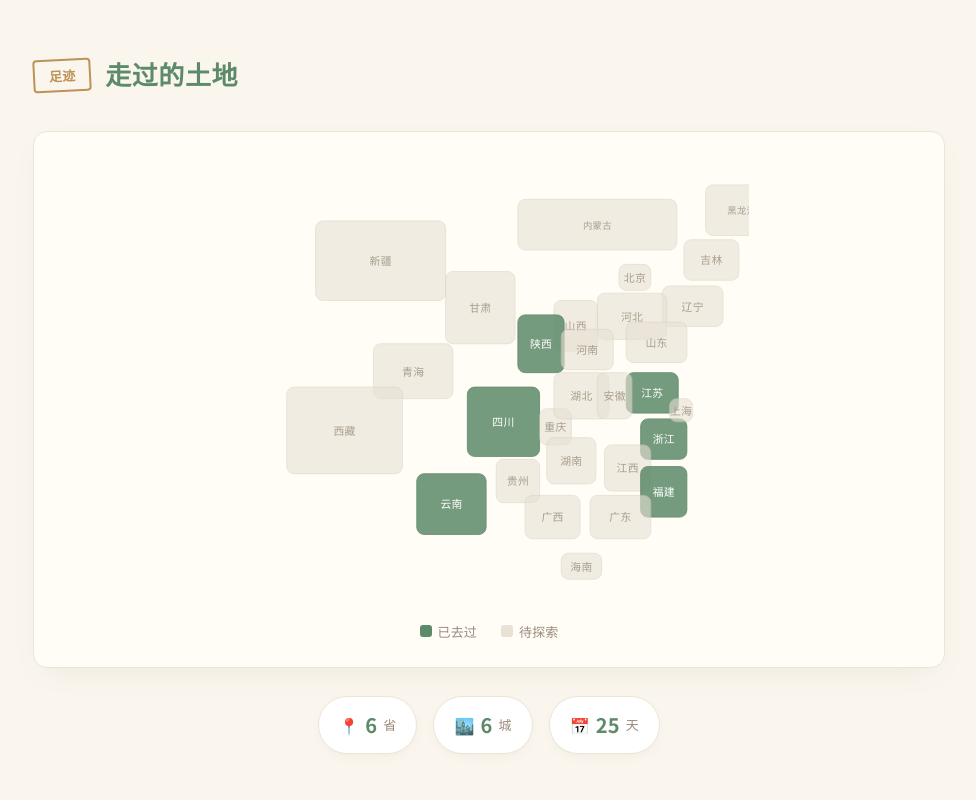
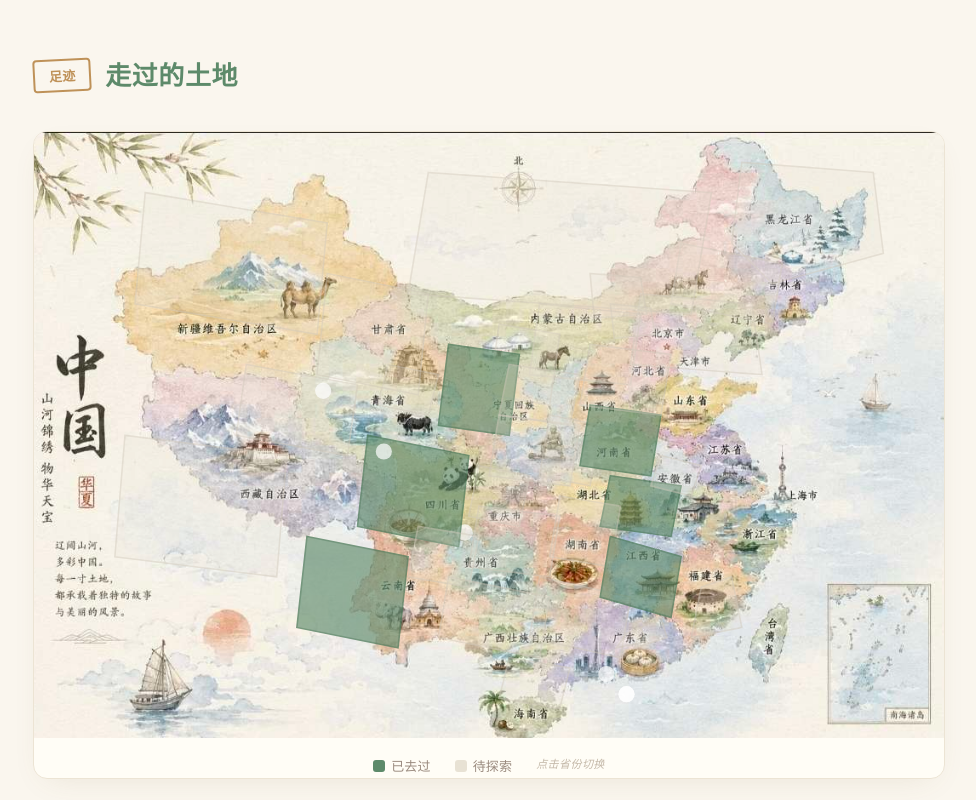
Before and after one commit to lujunling1230/xiaolu-web, a React (Vite) app: page /toolbox/travel in a window 1280 px wide. Shown: the part 420-1220 px from the top of the page, without its empty margins (151-1127 px from the left). Built offline with nearby package versions, Linux system fonts and the light colour scheme; grey boxes are pictures that could not be loaded.

Commit message:
feat: 足迹地图改为水彩中国地图背景+SVG点击省份切换去过/未去过

```diff
--- a/src/pages/toolbox/TravelPage.tsx
+++ b/src/pages/toolbox/TravelPage.tsx
@@ -318,71 +318,78 @@ function getProvinceByCity(cityName: string): string | null {
 }
 
 /* ============================================================
-   省份数据（基础布局 + 动态计算 visited / count）
+   交互式中国地图（基于手绘水彩背景 + SVG 多边形点击区域）
    ============================================================ */
-interface ProvinceBlock {
+interface ProvinceArea {
   name: string;
-  x: number;
-  y: number;
-  w: number;
-  h: number;
+  /** SVG 多边形路径坐标 */
+  path: string;
+  /** 是否去过（根据有记录的城市判断） */
   visited: boolean;
+  /** 去过的城市数量 */
   count: number;
 }
 
-/* 省份基础布局（不含 visited / count，由 cities 动态计算） */
-const PROVINCE_LAYOUTS: Omit<ProvinceBlock, "visited" | "count">[] = [
-  { name: "黑龙江", x: 330, y: 20, w: 50, h: 35 },
-  { name: "吉林", x: 315, y: 58, w: 38, h: 28 },
-  { name: "辽宁", x: 300, y: 90, w: 42, h: 28 },
-  { name: "内蒙古", x: 200, y: 30, w: 110, h: 35 },
-  { name: "北京", x: 270, y: 75, w: 22, h: 18 },
-  { name: "河北", x: 255, y: 95, w: 48, h: 32 },
-  { name: "山西", x: 225, y: 100, w: 30, h: 35 },
-  { name: "新疆", x: 60, y: 45, w: 90, h: 55 },
-  { name: "甘肃", x: 150, y: 80, w: 48, h: 50 },
-  { name: "陕西", x: 200, y: 110, w: 32, h: 40 },
-  { name: "青海", x: 100, y: 130, w: 55, h: 38 },
-  { name: "西藏", x: 40, y: 160, w: 80, h: 60 },
-  { name: "四川", x: 165, y: 160, w: 50, h: 48 },
-  { name: "重庆", x: 215, y: 175, w: 22, h: 25 },
-  { name: "云南", x: 130, y: 220, w: 48, h: 42 },
-  { name: "贵州", x: 185, y: 210, w: 30, h: 30 },
-  { name: "湖北", x: 225, y: 150, w: 38, h: 32 },
-  { name: "河南", x: 230, y: 120, w: 36, h: 28 },
-  { name: "山东", x: 275, y: 115, w: 42, h: 28 },
-  { name: "江苏", x: 275, y: 150, w: 36, h: 28 },
-  { name: "安徽", x: 255, y: 150, w: 24, h: 32 },
-  { name: "浙江", x: 285, y: 182, w: 32, h: 28 },
-  { name: "上海", x: 305, y: 168, w: 16, h: 16 },
-  { name: "江西", x: 260, y: 200, w: 32, h: 32 },
-  { name: "湖南", x: 220, y: 195, w: 34, h: 32 },
-  { name: "福建", x: 285, y: 215, w: 32, h: 35 },
-  { name: "广东", x: 250, y: 235, w: 42, h: 30 },
-  { name: "广西", x: 205, y: 235, w: 38, h: 30 },
-  { name: "海南", x: 230, y: 275, w: 28, h: 18 },
+// 基于水彩中国地图手动提取的主要省份轮廓区域
+const PROVINCE_PATHS: Omit<ProvinceArea, "visited" | "count">[] = [
+  { name: "黑龙江", path: "M 335 15 L 400 20 L 405 60 L 350 75 L 330 55 Z" },
+  { name: "吉林", path: "M 305 55 L 355 65 L 350 95 L 300 85 Z" },
+  { name: "辽宁", path: "M 285 80 L 340 85 L 345 120 L 280 115 Z" },
+  { name: "内蒙古", path: "M 180 20 L 320 30 L 310 90 L 170 80 Z" },
+  { name: "北京", path: "M 260 70 L 285 72 L 288 90 L 262 92 Z" },
+  { name: "天津", path: "M 270 85 L 290 87 L 292 100 L 272 102 Z" },
+  { name: "河北", path: "M 235 85 L 285 90 L 280 125 L 230 120 Z" },
+  { name: "山西", path: "M 215 95 L 245 100 L 240 135 L 210 130 Z" },
+  { name: "陕西", path: "M 190 105 L 225 110 L 220 150 L 185 145 Z" },
+  { name: "宁夏", path: "M 160 115 L 185 120 L 180 140 L 155 135 Z" },
+  { name: "甘肃", path: "M 130 70 L 180 80 L 175 130 L 125 120 Z" },
+  { name: "青海", path: "M 90 115 L 145 125 L 140 160 L 85 150 Z" },
+  { name: "新疆", path: "M 40 30 L 130 45 L 125 100 L 35 85 Z" },
+  { name: "西藏", path: "M 30 150 L 110 160 L 105 220 L 25 210 Z" },
+  { name: "四川", path: "M 150 150 L 200 160 L 195 205 L 145 195 Z" },
+  { name: "重庆", path: "M 205 165 L 230 170 L 225 195 L 200 190 Z" },
+  { name: "贵州", path: "M 175 195 L 205 200 L 200 225 L 170 220 Z" },
+  { name: "云南", path: "M 120 200 L 170 210 L 165 255 L 115 245 Z" },
+  { name: "广西", path: "M 190 220 L 240 230 L 235 260 L 185 250 Z" },
+  { name: "广东", path: "M 235 220 L 280 230 L 275 260 L 230 250 Z" },
+  { name: "海南", path: "M 220 260 L 250 265 L 245 285 L 215 280 Z" },
+  { name: "湖南", path: "M 205 185 L 245 190 L 240 220 L 200 215 Z" },
+  { name: "湖北", path: "M 215 140 L 255 145 L 250 175 L 210 170 Z" },
+  { name: "河南", path: "M 220 115 L 255 120 L 250 145 L 215 140 Z" },
+  { name: "安徽", path: "M 240 140 L 265 145 L 260 175 L 235 170 Z" },
+  { name: "江苏", path: "M 260 135 L 295 140 L 290 170 L 255 165 Z" },
+  { name: "山东", path: "M 260 105 L 300 110 L 295 140 L 255 135 Z" },
+  { name: "浙江", path: "M 270 170 L 305 175 L 300 200 L 265 195 Z" },
+  { name: "上海", path: "M 295 160 L 315 165 L 310 180 L 290 175 Z" },
+  { name: "江西", path: "M 245 180 L 275 185 L 270 215 L 240 210 Z" },
+  { name: "福建", path: "M 270 200 L 305 210 L 300 240 L 265 230 Z" },
+  { name: "台湾", path: "M 315 225 L 330 220 L 335 245 L 310 250 Z" },
+  { name: "香港", path: "M 285 245 L 295 240 L 298 250 L 282 255 Z" },
+  { name: "澳门", path: "M 278 248 L 285 245 L 288 252 L 273 255 Z" },
 ];
 
 /** 根据 cities 动态计算每个省份的 visited 和 count */
-function computeProvinceStats(cities: City[]): ProvinceBlock[] {
+function computeProvinceStats(cities: City[]): ProvinceArea[] {
   const counts: Record<string, number> = {};
   for (const c of cities) {
     const prov = c.province?.trim();
     if (!prov) continue;
     counts[prov] = (counts[prov] || 0) + 1;
   }
-  return PROVINCE_LAYOUTS.map((p) => ({
+  return PROVINCE_PATHS.map((p) => ({
     ...p,
     visited: (counts[p.name] || 0) > 0,
     count: counts[p.name] || 0,
   }));
 }
 
-const MAP_W = 360;
-const MAP_H = 310;
+const MAP_VIEWBOX_W = 420;
+const MAP_VIEWBOX_H = 300;
 
-const VISITED_GREEN = "#5d8a6a";
-const UNVISITED_GRAY = "#e8e2d4";
+const VISITED_OVERLAY = "rgba(93, 138, 106, 0.85)";
+const UNVISITED_OVERLAY = "rgba(232, 226, 212, 0.45)";
+const VISITED_STROKE = "#4d7a5a";
+const UNVISITED_STROKE = "#d4ccbe";
 
 /* ============================================================
    空城市模板（用于新增）
@@ -405,20 +412,39 @@ const BLANK_CITY = (): City => ({
    ============================================================ */
 const TravelPage: React.FC = () => {
   const [cities, setCities] = useState<City[]>(loadCities);
-  const [hovered, setHovered] = useState<ProvinceBlock | null>(null);
+  const [hovered, setHovered] = useState<ProvinceArea | null>(null);
   const [tooltipPos, setTooltipPos] = useState({ x: 0, y: 0 });
   const [activeCity, setActiveCity] = useState<City | null>(null);
   const [editingCity, setEditingCity] = useState<City | null>(null);
   const [hoverCardId, setHoverCardId] = useState<number | null>(null);
   const [toast, setToast] = useState<string | null>(null);
+  /* 手动标记去过/未去过的省份（点击切换），持久化到 localStorage */
+  const [manualVisited, setManualVisited] = useState<Set<string>>(() => {
+    try {
+      const raw = localStorage.getItem("travel_manual_visited");
+      return raw ? new Set<string>(JSON.parse(raw)) : new Set<string>();
+    } catch { return new Set<string>(); }
+  });
 
   const isNew = useMemo(() => editingCity ? !cities.some((c) => c.id === editingCity.id) : false, [editingCity, cities]);
 
   // 保存到 localStorage
   useEffect(() => { saveCities(cities); }, [cities]);
 
-  // 动态计算省份状态
-  const provinceBlocks = useMemo(() => computeProvinceStats(cities), [cities]);
+  ///* 保存手动标记到 localStorage */
+  useEffect(() => {
+    try { localStorage.setItem("travel_manual_visited", JSON.stringify([...manualVisited])); } catch { /* ignore */ }
+  }, [manualVisited]);
+
+  /* 动态计算省份状态（合并手动标记） */
+  const provinceBlocks = useMemo(() => {
+    const auto = computeProvinceStats(cities);
+    return auto.map((p) => ({
+      ...p,
+      visited: p.visited || manualVisited.has(p.name),
+      count: p.count,
+    }));
+  }, [cities, manualVisited]);
 
   // 统计
   const stats = useMemo(() => {
@@ -436,10 +462,17 @@ const TravelPage: React.FC = () => {
     }
   }, [activeCity, editingCity]);
 
-  const handleProvinceHover = (p: ProvinceBlock, e: React.MouseEvent) => {
+  const handleProvinceHover = (p: ProvinceArea, e: React.MouseEvent) => {
     setHovered(p);
     const rect = (e.currentTarget as SVGElement).closest("svg")!.getBoundingClientRect();
     setTooltipPos({ x: e.clientX - rect.left, y: e.clientY - rect.top });
+  };
+  const handleProvinceClick = (p: ProvinceArea) => {
+    setManualVisited((prev) => {
+      const next = new Set(prev);
+      if (next.has(p.name)) next.delete(p.name); else next.add(p.name);
+      return next;
+    });
   };
 
   /* ---- 新增 ---- */
@@ -584,40 +617,43 @@ const TravelPage: React.FC = () => {
         </div>
 
         <div className="travel-map-wrap">
+          <div className="travel-map-bg" style={{ backgroundImage: "url('/china-map-bg.jpg')" }}>
             <svg
-            viewBox={`0 0 ${MAP_W} ${MAP_H}`}
-            className="travel-map"
+              viewBox={`0 0 ${MAP_VIEWBOX_W} ${MAP_VIEWBOX_H}`}
+              className="travel-map-overlay"
               onMouseLeave={() => setHovered(null)}
             >
-            {provinceBlocks.map((p) => (
+              {provinceBlocks.map((p) => {
+                const isHovered = hovered?.name === p.name;
+                const isVisited = p.visited;
+                return (
                   <g key={p.name}>
-                <rect
-                  x={p.x}
-                  y={p.y}
-                  width={p.w}
-                  height={p.h}
-                  rx={5}
-                  fill={p.visited ? VISITED_GREEN : UNVISITED_GRAY}
-                  stroke={p.visited ? "#4d7a5a" : "#d4ccbe"}
-                  strokeWidth={0.6}
-                  opacity={hovered?.name === p.name ? 1 : p.visited ? 0.85 : 0.6}
-                  style={{ cursor: "pointer", transition: "opacity 0.2s ease" }}
+                    <path
+                      d={p.path}
+                      fill={isVisited ? VISITED_OVERLAY : UNVISITED_OVERLAY}
+                      stroke={isVisited ? VISITED_STROKE : UNVISITED_STROKE}
+                      strokeWidth={isHovered ? 1.5 : 0.8}
+                      opacity={isHovered ? 1 : isVisited ? 0.75 : 0.5}
+                      className="travel-province-area"
                       onMouseEnter={(e) => handleProvinceHover(p, e)}
                       onMouseMove={(e) => handleProvinceHover(p, e)}
+                      onClick={() => handleProvinceClick(p)}
                     />
-                <text
-                  x={p.x + p.w / 2}
-                  y={p.y + p.h / 2 + 3}
-                  textAnchor="middle"
-                  fontSize={p.name.length > 2 ? 6.5 : 7.5}
-                  fill={p.visited ? "#fff" : "#a89e8e"}
-                  style={{ pointerEvents: "none", userSelect: "none" }}
-                >
-                  {p.name}
-                </text>
+                    {isVisited && (
+                      <circle
+                        cx={parseFloat(p.path.match(/M\s*(\d+)/)?.[1] || "0") + 8}
+                        cy={parseFloat(p.path.match(/\s+(\d+)/)?.[1] || "0") + 8}
+                        r="4"
+                        fill="#fff"
+                        opacity="0.7"
+                        style={{ pointerEvents: "none" }}
+                      />
+                    )}
                   </g>
-            ))}
+                );
+              })}
             </svg>
+          </div>
 
           {hovered && (
             <div
@@ -634,13 +670,14 @@ const TravelPage: React.FC = () => {
 
           <div className="travel-legend">
             <span className="travel-legend-item">
-              <span className="travel-legend-dot" style={{ background: VISITED_GREEN }} />
+              <span className="travel-legend-dot" style={{ background: "#5d8a6a" }} />
               已去过
             </span>
             <span className="travel-legend-item">
-              <span className="travel-legend-dot" style={{ background: UNVISITED_GRAY }} />
+              <span className="travel-legend-dot" style={{ background: "#e8e2d4" }} />
               待探索
             </span>
+            <span className="travel-legend-tip">点击省份切换</span>
           </div>
         </div>
 
@@ -989,9 +1026,26 @@ const TravelPage: React.FC = () => {
         .travel-map-wrap {
           position: relative; background: #fffdf6;
           border: 1px solid #ece4d4; border-radius: 14px;
-          padding: 24px; box-shadow: 0 10px 30px -14px rgba(120,100,60,0.15);
+          padding: 0; overflow: hidden;
+          box-shadow: 0 10px 30px -14px rgba(120,100,60,0.15);
         }
-        .travel-map { display: block; width: 100%; max-width: 520px; height: auto; margin: 0 auto; }
+        .travel-map-bg {
+          position: relative; width: 100%;
+          padding-top: 66.67%; /* 3:2 aspect ratio */
+          background-size: cover; background-position: center;
+          background-repeat: no-repeat;
+        }
+        .travel-map-overlay {
+          position: absolute; inset: 0; width: 100%; height: 100%;
+          display: block;
+        }
+        .travel-province-area {
+          cursor: pointer;
+          transition: opacity 0.2s ease, stroke-width 0.2s ease;
+        }
+        .travel-province-area:hover {
+          filter: drop-shadow(0 0 4px rgba(0,0,0,0.2));
+        }
         .travel-tooltip {
           position: absolute; z-index: 10; pointer-events: none;
           padding: 6px 12px; border-radius: 6px;
@@ -1004,6 +1058,9 @@ const TravelPage: React.FC = () => {
         }
         .travel-legend-item {
           display: flex; align-items: center; gap: 6px; font-size: 13px; color: #9a8a7e;
+        }
+        .travel-legend-tip {
+          font-size: 11px; color: #c4b8a8; font-style: italic; letter-spacing: 0.04em;
         }
         .travel-legend-dot { width: 12px; height: 12px; border-radius: 3px; }
 
```
Also changed, not shown: public/china-map-bg.jpg (added). Lines whose indentation alone changed are shown as unchanged.
